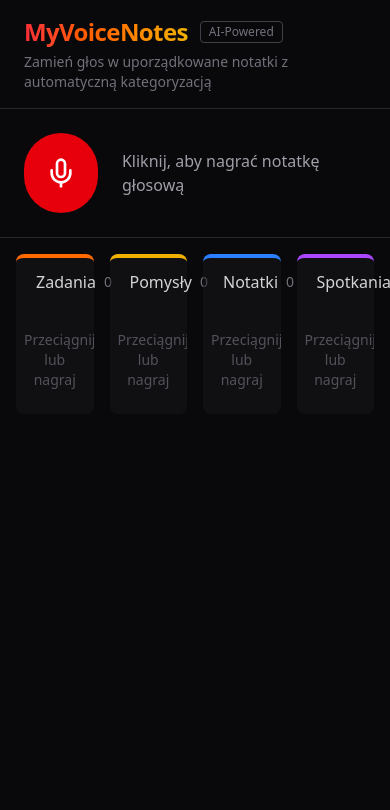
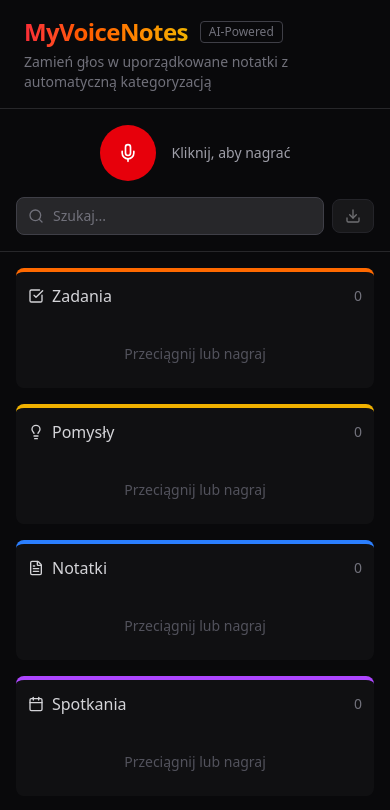
Before and after one commit to patryk777/MyVoiceNotes10x, a Next.js app: page / in a window 390 px wide. Shown: the top 810 px of the page. Built offline with nearby package versions, Linux system fonts and the light colour scheme.

Commit message:
feat: add search, export, note editing, expand/collapse, mobile responsive

```diff
--- a/app/page.tsx
+++ b/app/page.tsx
@@ -1,10 +1,10 @@
 "use client";
 
 import { useState, useCallback, useRef } from "react";
-import { Mic, Square, Loader2, Trash2, CheckSquare, Lightbulb, FileText, Calendar } from "lucide-react";
-import ReactMarkdown from "react-markdown";
+import { Mic, Square, Loader2, CheckSquare, Lightbulb, FileText, Calendar, Search, Download } from "lucide-react";
 import { useRecorder } from "@/hooks/useRecorder";
 import { useNotes, NoteCategory, Note } from "@/hooks/useNotes";
+import { NoteCard } from "@/components/NoteCard";
 
 const CATEGORIES: { id: NoteCategory; label: string; icon: React.ReactNode; color: string }[] = [
   { id: "tasks", label: "Zadania", icon: <CheckSquare className="w-4 h-4" />, color: "border-t-orange-500" },
@@ -14,7 +14,8 @@ const CATEGORIES: { id: NoteCategory; label: string; icon: React.ReactNode; colo
 ];
 
 export default function Home() {
-  const { notes, saveNote, updateNoteCategory, deleteNote } = useNotes();
+  const { notes, saveNote, updateNoteCategory, updateNote, deleteNote } = useNotes();
+  const [searchQuery, setSearchQuery] = useState("");
   const [isProcessing, setIsProcessing] = useState(false);
   const [processingStatus, setProcessingStatus] = useState("");
 
@@ -75,8 +76,63 @@ export default function Home() {
 
   const isWorking = isProcessing;
 
-  const getNotesByCategory = (category: NoteCategory): Note[] => {
-    return notes.filter((n) => n.category === category);
+  const getFilteredNotesByCategory = (category: NoteCategory): Note[] => {
+    return notes.filter((n) => {
+      if (n.category !== category) return false;
+      if (!searchQuery) return true;
+      const query = searchQuery.toLowerCase();
+      return (
+        n.title.toLowerCase().includes(query) ||
+        n.content.toLowerCase().includes(query)
+      );
+    });
+  };
+
+  const getFilteredNotes = (): Note[] => {
+    if (!searchQuery) return notes;
+    const query = searchQuery.toLowerCase();
+    return notes.filter(
+      (n) =>
+        n.title.toLowerCase().includes(query) ||
+        n.content.toLowerCase().includes(query)
+    );
+  };
+
+  const exportToMarkdown = () => {
+    const filteredNotes = getFilteredNotes();
+    if (filteredNotes.length === 0) return;
+
+    const now = new Date();
+    const timestamp = now.toISOString().replace(/[:.]/g, "-").slice(0, 19);
+
+    const markdown = CATEGORIES.map((cat) => {
+      const catNotes = filteredNotes
+        .filter((n) => n.category === cat.id)
+        .sort((a, b) => b.createdAt - a.createdAt);
+      if (catNotes.length === 0) return "";
+      return `## ${cat.label}\n\n${catNotes
+        .map((n) => {
+          const noteDate = new Date(n.createdAt).toLocaleString("pl-PL");
+          return `### ${n.title}\n\n*${noteDate}*\n\n${n.content}\n\n---`;
+        })
+        .join("\n\n")}`;
+    })
+      .filter(Boolean)
+      .join("\n\n");
+
+    const header = searchQuery
+      ? `# MyVoiceNotes Export\n\n**Filtr:** "${searchQuery}"\n**Eksport:** ${now.toLocaleString("pl-PL")}\n**Liczba notatek:** ${filteredNotes.length}\n\n`
+      : `# MyVoiceNotes Export\n\n**Eksport:** ${now.toLocaleString("pl-PL")}\n**Liczba notatek:** ${filteredNotes.length}\n\n`;
+
+    const blob = new Blob([header + markdown], {
+      type: "text/markdown",
+    });
+    const url = URL.createObjectURL(blob);
+    const a = document.createElement("a");
+    a.href = url;
+    a.download = `${timestamp}_MyVoiceNotes${searchQuery ? `_${searchQuery.replace(/\s+/g, "-")}` : ""}.md`;
+    a.click();
+    URL.revokeObjectURL(url);
   };
 
   const handleDragStart = (e: React.DragEvent, noteId: string) => {
@@ -98,11 +154,12 @@ export default function Home() {
   return (
     <div className="flex flex-col h-full">
       {/* Top: Recording section */}
-      <section className="flex items-center justify-center gap-6 p-6 border-b border-zinc-800">
+      <section className="flex flex-col sm:flex-row items-center justify-between gap-4 p-4 border-b border-zinc-800">
+        <div className="flex items-center gap-4">
           <button
             onClick={handleMicClick}
             disabled={isWorking}
-          className={`w-20 h-20 rounded-full flex items-center justify-center transition-all ${
+            className={`w-14 h-14 sm:w-16 sm:h-16 rounded-full flex items-center justify-center transition-all ${
               status === "recording"
                 ? "bg-red-600 animate-pulse"
                 : "bg-red-600 hover:bg-red-500"
@@ -110,30 +167,52 @@ export default function Home() {
             aria-label={status === "recording" ? "Stop recording" : "Start recording"}
           >
             {isWorking ? (
-            <Loader2 className="w-8 h-8 text-white animate-spin" />
+              <Loader2 className="w-5 h-5 sm:w-6 sm:h-6 text-white animate-spin" />
             ) : status === "recording" ? (
-            <Square className="w-6 h-6 text-white" />
+              <Square className="w-4 h-4 sm:w-5 sm:h-5 text-white" />
             ) : (
-            <Mic className="w-8 h-8 text-white" />
+              <Mic className="w-5 h-5 sm:w-6 sm:h-6 text-white" />
             )}
           </button>
 
-        <div className="flex flex-col gap-2">
+          <div className="flex flex-col">
             {status === "idle" && !isWorking && (
-            <p className="text-zinc-400">Kliknij, aby nagrać notatkę głosową</p>
+              <p className="text-zinc-400 text-sm">Kliknij, aby nagrać</p>
             )}
             {status === "recording" && (
-            <p className="text-red-400">Nagrywanie... Kliknij, aby zatrzymać</p>
+              <p className="text-red-400 text-sm">Nagrywanie...</p>
             )}
             {processingStatus && (
               <p className="text-blue-400 text-sm">{processingStatus}</p>
             )}
           </div>
+        </div>
+
+        <div className="flex items-center gap-2 sm:gap-3 w-full sm:w-auto">
+          <div className="relative flex-1 sm:flex-none">
+            <Search className="absolute left-3 top-1/2 -translate-y-1/2 w-4 h-4 text-zinc-500" />
+            <input
+              type="text"
+              placeholder="Szukaj..."
+              value={searchQuery}
+              onChange={(e) => setSearchQuery(e.target.value)}
+              className="bg-zinc-800 border border-zinc-700 rounded-lg pl-9 pr-3 py-2 text-sm text-zinc-200 placeholder-zinc-500 focus:outline-none focus:border-zinc-600 w-full sm:w-48 lg:w-64"
+            />
+          </div>
+          <button
+            onClick={exportToMarkdown}
+            disabled={getFilteredNotes().length === 0}
+            className="flex items-center gap-2 px-3 py-2 bg-zinc-800 hover:bg-zinc-700 border border-zinc-700 rounded-lg text-sm text-zinc-300 disabled:opacity-50 disabled:cursor-not-allowed"
+          >
+            <Download className="w-4 h-4" />
+            <span className="hidden sm:inline">Export</span>
+          </button>
+        </div>
       </section>
 
       {/* Kanban board */}
-      <section className="flex-1 overflow-hidden p-4">
-        <div className="grid grid-cols-4 gap-4 h-full">
+      <section className="flex-1 overflow-x-auto p-4">
+        <div className="grid grid-cols-1 sm:grid-cols-2 lg:grid-cols-4 gap-4 h-full min-w-0">
           {CATEGORIES.map((cat) => (
             <div
               key={cat.id}
@@ -147,43 +226,25 @@ export default function Home() {
                   {cat.icon}
                   <span className="font-medium">{cat.label}</span>
                   <span className="ml-auto text-zinc-500 text-sm">
-                    {getNotesByCategory(cat.id).length}
+                    {getFilteredNotesByCategory(cat.id).length}
                   </span>
                 </div>
               </div>
 
               {/* Cards */}
-              <div className="flex-1 p-2 space-y-2 overflow-y-auto max-h-[calc(100vh-220px)]">
-                {getNotesByCategory(cat.id).map((note) => (
-                  <div
+              <div className="flex-1 p-2 space-y-2 overflow-y-auto max-h-[calc(100vh-280px)]">
+                {getFilteredNotesByCategory(cat.id).map((note) => (
+                  <NoteCard
                     key={note.id}
-                    draggable
-                    onDragStart={(e) => handleDragStart(e, note.id)}
-                    className="bg-zinc-800 rounded-lg p-3 border border-zinc-700 cursor-grab active:cursor-grabbing hover:border-zinc-600 transition-colors group"
-                  >
-                    <div className="flex items-start justify-between gap-2">
-                      <h3 className="font-medium text-sm text-zinc-200 line-clamp-2">
-                        {note.title}
-                      </h3>
-                      <button
-                        onClick={() => deleteNote(note.id)}
-                        className="p-1 text-zinc-500 hover:text-red-500 opacity-0 group-hover:opacity-100 transition-opacity flex-shrink-0"
-                        aria-label="Delete note"
-                      >
-                        <Trash2 className="w-3.5 h-3.5" />
-                      </button>
-                    </div>
-                    <div className="mt-2 text-xs text-zinc-400 line-clamp-3 prose prose-invert prose-xs">
-                      <ReactMarkdown>{note.content}</ReactMarkdown>
-                    </div>
-                    <p className="text-xs text-zinc-600 mt-2">
-                      {new Date(note.createdAt).toLocaleDateString()}
-                    </p>
-                  </div>
+                    note={note}
+                    onDelete={deleteNote}
+                    onUpdate={updateNote}
+                    onDragStart={handleDragStart}
+                  />
                 ))}
-                {getNotesByCategory(cat.id).length === 0 && (
+                {getFilteredNotesByCategory(cat.id).length === 0 && (
                   <p className="text-zinc-600 text-sm text-center py-4">
-                    Przeciągnij lub nagraj
+                    {searchQuery ? "Brak wyników" : "Przeciągnij lub nagraj"}
                   </p>
                 )}
               </div>
--- /dev/null
+++ b/components/NoteCard.tsx
@@ -0,0 +1,121 @@
+"use client";
+
+import { useState } from "react";
+import { Trash2, ChevronDown, ChevronUp, Pencil, Check, X } from "lucide-react";
+import ReactMarkdown from "react-markdown";
+import { Note, NoteCategory } from "@/hooks/useNotes";
+
+interface NoteCardProps {
+  note: Note;
+  onDelete: (id: string) => void;
+  onUpdate: (id: string, title: string, content: string) => void;
+  onDragStart: (e: React.DragEvent, noteId: string) => void;
+}
+
+export function NoteCard({ note, onDelete, onUpdate, onDragStart }: NoteCardProps) {
+  const [isExpanded, setIsExpanded] = useState(false);
+  const [isEditing, setIsEditing] = useState(false);
+  const [editTitle, setEditTitle] = useState(note.title);
+  const [editContent, setEditContent] = useState(note.content);
+
+  const handleSave = () => {
+    onUpdate(note.id, editTitle, editContent);
+    setIsEditing(false);
+  };
+
+  const handleCancel = () => {
+    setEditTitle(note.title);
+    setEditContent(note.content);
+    setIsEditing(false);
+  };
+
+  return (
+    <div
+      draggable={!isEditing}
+      onDragStart={(e) => onDragStart(e, note.id)}
+      className="bg-zinc-800 rounded-lg p-3 border border-zinc-700 cursor-grab active:cursor-grabbing hover:border-zinc-600 transition-colors group"
+    >
+      {isEditing ? (
+        <div className="space-y-2">
+          <input
+            type="text"
+            value={editTitle}
+            onChange={(e) => setEditTitle(e.target.value)}
+            className="w-full bg-zinc-900 border border-zinc-600 rounded px-2 py-1 text-sm text-zinc-200 focus:outline-none focus:border-blue-500"
+          />
+          <textarea
+            value={editContent}
+            onChange={(e) => setEditContent(e.target.value)}
+            rows={6}
+            className="w-full bg-zinc-900 border border-zinc-600 rounded px-2 py-1 text-sm text-zinc-300 focus:outline-none focus:border-blue-500 resize-none"
+          />
+          <div className="flex gap-2">
+            <button
+              onClick={handleSave}
+              className="flex items-center gap-1 px-2 py-1 bg-green-600 hover:bg-green-500 rounded text-xs"
+            >
+              <Check className="w-3 h-3" /> Zapisz
+            </button>
+            <button
+              onClick={handleCancel}
+              className="flex items-center gap-1 px-2 py-1 bg-zinc-600 hover:bg-zinc-500 rounded text-xs"
+            >
+              <X className="w-3 h-3" /> Anuluj
+            </button>
+          </div>
+        </div>
+      ) : (
+        <>
+          <div className="flex items-start justify-between gap-2">
+            <h3
+              className="font-medium text-sm text-zinc-200 line-clamp-2 cursor-pointer hover:text-white"
+              onClick={() => setIsExpanded(!isExpanded)}
+            >
+              {note.title}
+            </h3>
+            <div className="flex items-center gap-1 opacity-0 group-hover:opacity-100 transition-opacity flex-shrink-0">
+              <button
+                onClick={() => setIsEditing(true)}
+                className="p-1 text-zinc-500 hover:text-blue-400"
+                aria-label="Edit note"
+              >
+                <Pencil className="w-3.5 h-3.5" />
+              </button>
+              <button
+                onClick={() => onDelete(note.id)}
+                className="p-1 text-zinc-500 hover:text-red-500"
+                aria-label="Delete note"
+              >
+                <Trash2 className="w-3.5 h-3.5" />
+              </button>
+            </div>
+          </div>
+
+          <div
+            className={`mt-2 text-xs text-zinc-400 prose prose-invert prose-xs ${
+              isExpanded ? "" : "line-clamp-3"
+            }`}
+          >
+            <ReactMarkdown>{note.content}</ReactMarkdown>
+          </div>
+
+          <div className="flex items-center justify-between mt-2">
+            <p className="text-xs text-zinc-600">
+              {new Date(note.createdAt).toLocaleDateString()}
+            </p>
+            <button
+              onClick={() => setIsExpanded(!isExpanded)}
+              className="text-zinc-500 hover:text-zinc-300 p-1"
+            >
+              {isExpanded ? (
+                <ChevronUp className="w-4 h-4" />
+              ) : (
+                <ChevronDown className="w-4 h-4" />
+              )}
+            </button>
+          </div>
+        </>
+      )}
+    </div>
+  );
+}
--- a/hooks/useNotes.ts
+++ b/hooks/useNotes.ts
@@ -53,6 +53,14 @@ export function useNotes() {
     });
   }, []);
 
+  const updateNote = useCallback((id: string, title: string, content: string) => {
+    setNotes((prev) => {
+      const updated = prev.map((n) => (n.id === id ? { ...n, title, content } : n));
+      localStorage.setItem(STORAGE_KEY, JSON.stringify(updated));
+      return updated;
+    });
+  }, []);
+
   const deleteNote = useCallback((id: string) => {
     setNotes((prev) => {
       const updated = prev.filter((n) => n.id !== id);
@@ -61,5 +69,5 @@ export function useNotes() {
     });
   }, []);
 
-  return { notes, saveNote, updateNoteCategory, deleteNote };
+  return { notes, saveNote, updateNoteCategory, updateNote, deleteNote };
 }
```
Lines whose indentation alone changed are shown as unchanged.
